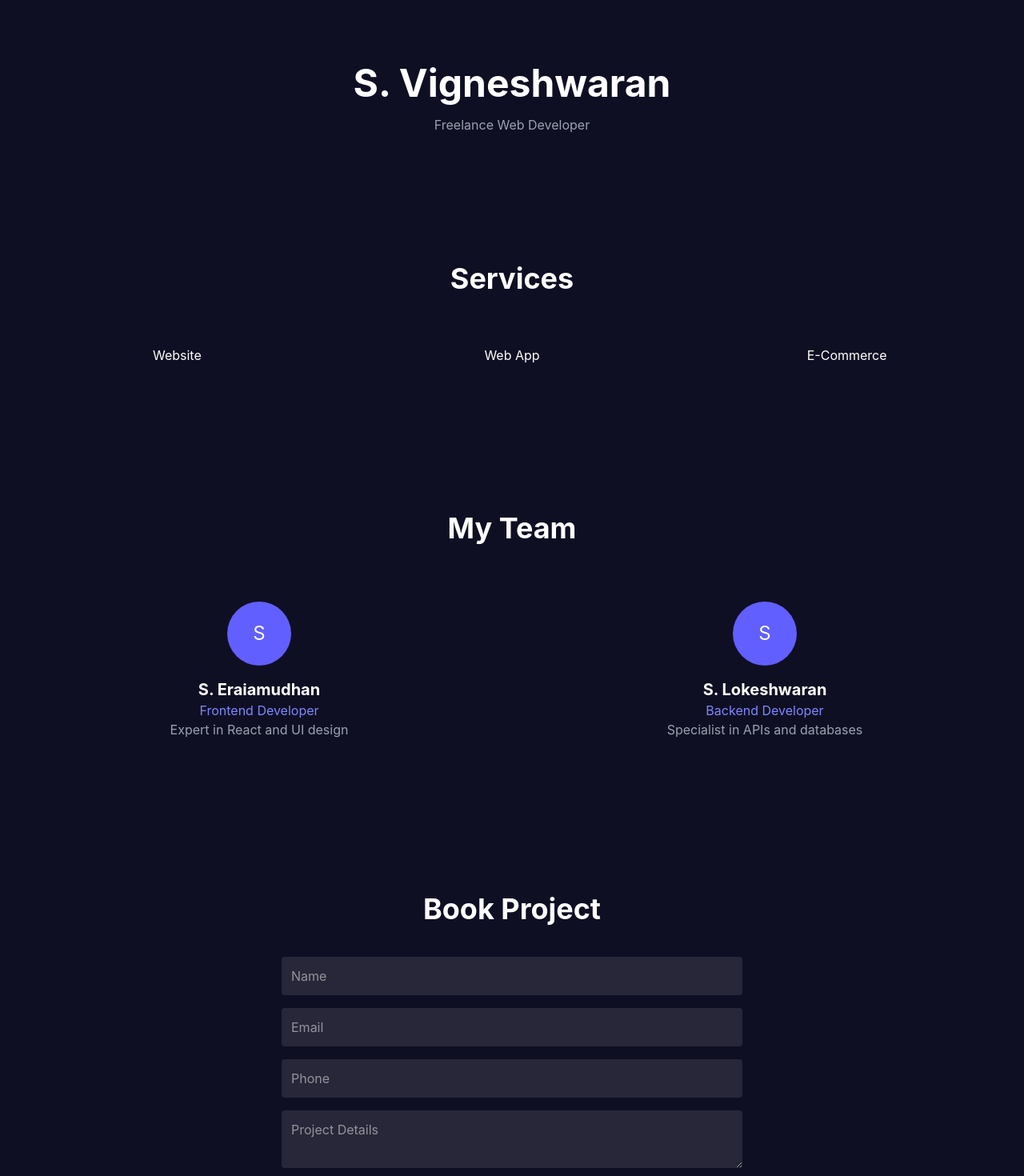
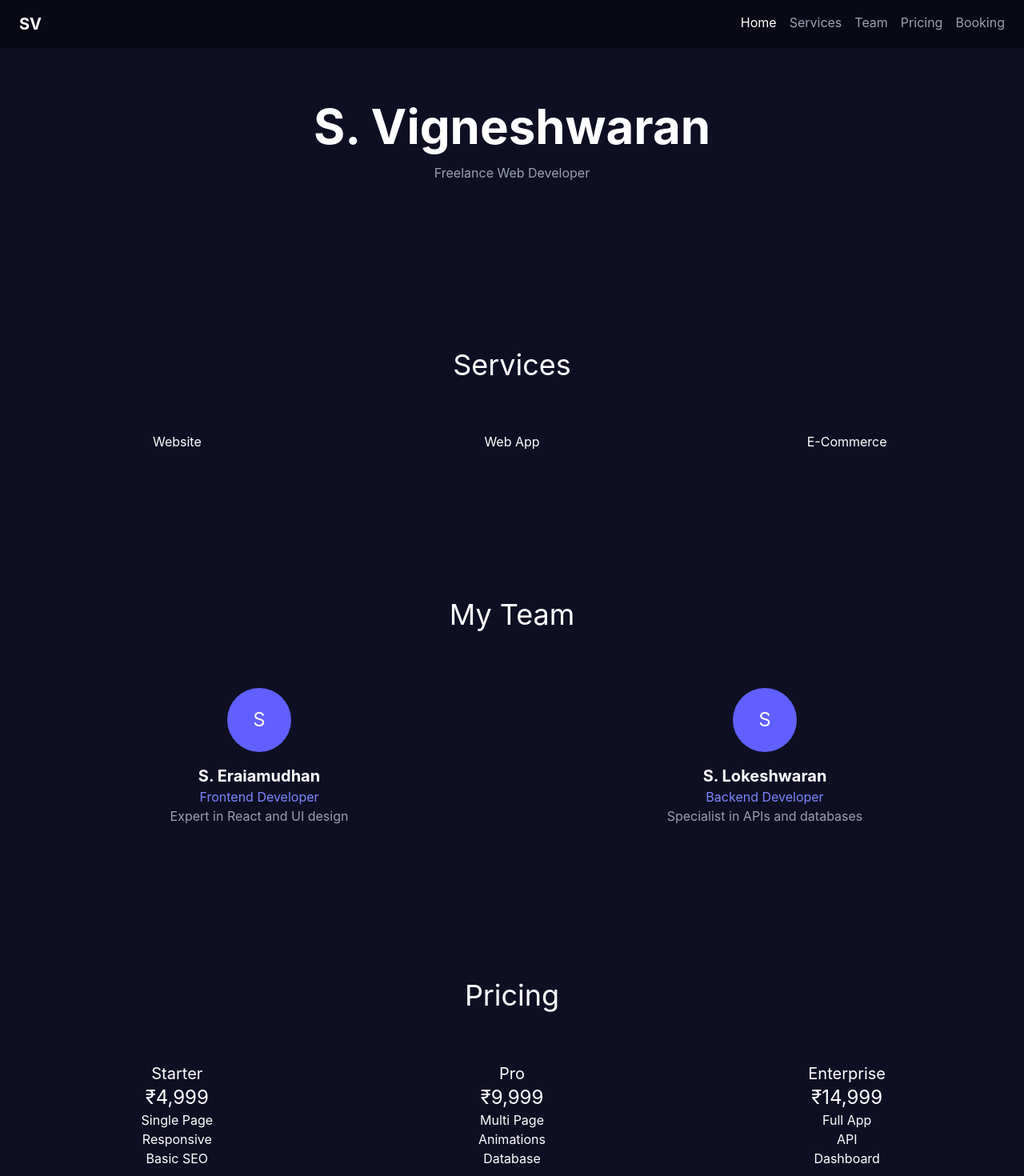
Before and after one commit to VIGNESH007-DE/booking-web, a React (Vite) app in the folder freelance-developer-portfolio-website/: page / in a window 1280 px wide. Shown: the top 1470 px of the page at 80% size. Built offline with nearby package versions, Linux system fonts and the light colour scheme.

Commit message:
Update App.tsx

```diff
--- a/freelance-developer-portfolio-website/src/App.tsx
+++ b/freelance-developer-portfolio-website/src/App.tsx
@@ -25,7 +25,7 @@ function ScrollReveal({ children, delay = 0 }: any) {
       if (entry.isIntersecting) {
         setTimeout(() => setIsVisible(true), delay);
       }
-    });
+    }, { threshold: 0.1 });
 
     if (ref.current) observer.observe(ref.current);
     return () => observer.disconnect();
@@ -44,6 +44,8 @@ function ScrollReveal({ children, delay = 0 }: any) {
 }
 
 export default function App() {
+  const [activeSection, setActiveSection] = useState('home');
+
   const [formData, setFormData] = useState({
     name: '',
     email: '',
@@ -51,6 +53,7 @@ export default function App() {
     project: ''
   });
 
+  // 🔥 TEAM DATA
   const teamMembers = [
     {
       name: 'S. Eraiamudhan',
@@ -64,27 +67,94 @@ export default function App() {
     }
   ];
 
+  const navLinks = [
+    { name: 'Home', href: '#home' },
+    { name: 'Services', href: '#services' },
+    { name: 'Team', href: '#team' },
+    { name: 'Pricing', href: '#pricing' },
+    { name: 'Booking', href: '#booking' },
+  ];
+
+  const pricingPlans = [
+    {
+      name: 'Starter',
+      price: '₹4,999',
+      features: ['Single Page', 'Responsive', 'Basic SEO']
+    },
+    {
+      name: 'Pro',
+      price: '₹9,999',
+      features: ['Multi Page', 'Animations', 'Database']
+    },
+    {
+      name: 'Enterprise',
+      price: '₹14,999',
+      features: ['Full App', 'API', 'Dashboard']
+    }
+  ];
+
+  useEffect(() => {
+    const handleScroll = () => {
+      navLinks.forEach(link => {
+        const section = document.querySelector(link.href);
+        if (section) {
+          const rect = section.getBoundingClientRect();
+          if (rect.top <= 100 && rect.bottom >= 100) {
+            setActiveSection(link.href.replace('#', ''));
+          }
+        }
+      });
+    };
+
+    window.addEventListener('scroll', handleScroll);
+    return () => window.removeEventListener('scroll', handleScroll);
+  }, []);
+
   const handleSubmit = async (e: any) => {
     e.preventDefault();
+
     await addDoc(collection(db, 'bookings'), {
       ...formData,
       timestamp: serverTimestamp()
     });
-    alert("Submitted!");
+
+    alert("Submitted Successfully!");
   };
 
   return (
     <div className="bg-[#0f0f23] text-white">
 
+      {/* NAVBAR */}
+      <nav className="fixed top-0 w-full bg-black/40 backdrop-blur z-50">
+        <div className="flex justify-between px-6 py-4">
+          <h1 className="font-bold text-xl">SV</h1>
+          <div className="flex gap-4">
+            {navLinks.map(link => (
+              <a
+                key={link.name}
+                href={link.href}
+                className={activeSection === link.href.slice(1)
+                  ? "text-white"
+                  : "text-gray-400"}
+              >
+                {link.name}
+              </a>
+            ))}
+          </div>
+        </div>
+      </nav>
+
       {/* HERO */}
-      <section className="text-center py-20">
-        <h1 className="text-5xl font-bold">S. Vigneshwaran</h1>
-        <p className="text-gray-400 mt-4">Freelance Web Developer</p>
+      <section id="home" className="text-center py-32">
+        <ScrollReveal>
+          <h1 className="text-6xl font-bold">S. Vigneshwaran</h1>
+          <p className="text-gray-400 mt-4">Freelance Web Developer</p>
+        </ScrollReveal>
       </section>
 
       {/* SERVICES */}
-      <section className="py-20 text-center">
-        <h2 className="text-4xl font-bold mb-10">Services</h2>
+      <section id="services" className="py-20 text-center">
+        <h2 className="text-4xl mb-10">Services</h2>
         <div className="grid md:grid-cols-3 gap-6 px-6">
           {["Website", "Web App", "E-Commerce"].map((s, i) => (
             <ScrollReveal key={i}>
@@ -94,9 +164,9 @@ export default function App() {
         </div>
       </section>
 
-      {/* TEAM SECTION */}
+      {/* TEAM */}
       <section id="team" className="py-20 text-center">
-        <h2 className="text-4xl font-bold mb-10">My Team</h2>
+        <h2 className="text-4xl mb-10">My Team</h2>
 
         <div className="grid md:grid-cols-2 gap-8 px-6">
           {teamMembers.map((member, i) => (
@@ -114,31 +184,40 @@ export default function App() {
         </div>
       </section>
 
-      {/* BOOKING FORM */}
-      <section className="py-20 text-center">
-        <h2 className="text-4xl font-bold mb-10">Book Project</h2>
+      {/* PRICING */}
+      <section id="pricing" className="py-20 text-center">
+        <h2 className="text-4xl mb-10">Pricing</h2>
+        <div className="grid md:grid-cols-3 gap-6 px-6">
+          {pricingPlans.map((plan, i) => (
+            <ScrollReveal key={i}>
+              <div className="glass p-6 rounded-xl">
+                <h3 className="text-xl">{plan.name}</h3>
+                <p className="text-2xl">{plan.price}</p>
+                <ul>
+                  {plan.features.map((f, j) => <li key={j}>{f}</li>)}
+                </ul>
+              </div>
+            </ScrollReveal>
+          ))}
+        </div>
+      </section>
+
+      {/* BOOKING */}
+      <section id="booking" className="py-20 text-center">
+        <h2 className="text-4xl mb-10">Book Project</h2>
 
         <form onSubmit={handleSubmit} className="max-w-xl mx-auto space-y-4">
-          <input
-            placeholder="Name"
-            className="w-full p-3 bg-white/10 rounded"
-            onChange={(e) => setFormData({ ...formData, name: e.target.value })}
-          />
-          <input
-            placeholder="Email"
-            className="w-full p-3 bg-white/10 rounded"
-            onChange={(e) => setFormData({ ...formData, email: e.target.value })}
-          />
-          <input
-            placeholder="Phone"
-            className="w-full p-3 bg-white/10 rounded"
-            onChange={(e) => setFormData({ ...formData, phone: e.target.value })}
-          />
-          <textarea
-            placeholder="Project Details"
-            className="w-full p-3 bg-white/10 rounded"
-            onChange={(e) => setFormData({ ...formData, project: e.target.value })}
-          />
+          <input placeholder="Name" className="w-full p-3 bg-white/10 rounded"
+            onChange={(e) => setFormData({ ...formData, name: e.target.value })} />
+
+          <input placeholder="Email" className="w-full p-3 bg-white/10 rounded"
+            onChange={(e) => setFormData({ ...formData, email: e.target.value })} />
+
+          <input placeholder="Phone" className="w-full p-3 bg-white/10 rounded"
+            onChange={(e) => setFormData({ ...formData, phone: e.target.value })} />
+
+          <textarea placeholder="Project Details" className="w-full p-3 bg-white/10 rounded"
+            onChange={(e) => setFormData({ ...formData, project: e.target.value })} />
 
           <button className="bg-indigo-600 px-6 py-3 rounded">
             Submit
@@ -146,6 +225,11 @@ export default function App() {
         </form>
       </section>
 
+      {/* FOOTER */}
+      <footer className="py-10 text-center text-gray-400">
+        © 2026 S. Vigneshwaran
+      </footer>
+
     </div>
   );
 }
```
